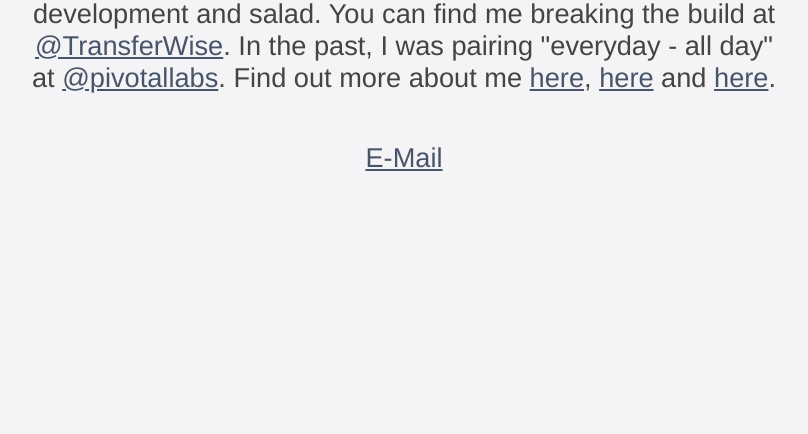
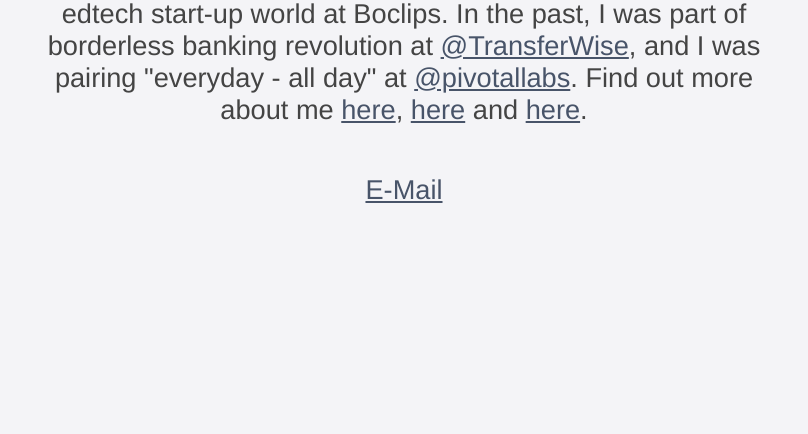
Before and after one commit to bengro/bengro.github.io, a plain HTML site: page index.html in a window 1280 px wide. Shown: the part 366-800 px from the top of the page, without its empty margins (236-1044 px from the left). Drawn offline with Linux system fonts and the light colour scheme.

Commit message:
Update about me

```diff
--- a/index.html
+++ b/index.html
@@ -2,7 +2,7 @@
 
 I <span class="special-char">♡</span> computer science, full stack, software craftsmanship, agile development and salad.
 
-You can find me breaking the build at <a href="https://twitter.com/TransferWise">@TransferWise</a>. In the past, I was pairing "everyday - all day" at <a href="https://twitter.com/pivotallabs">@pivotallabs</a>.
+I'm currently taking a plunge into the edtech start-up world at Boclips. In the past, I was part of borderless banking revolution at <a href="https://twitter.com/TransferWise">@TransferWise</a>, and I was pairing "everyday - all day" at <a href="https://twitter.com/pivotallabs">@pivotallabs</a>.
 Find out more about me <a href="https://github.com/bengro">here</a>, <a href="https://twitter.com/_bengro">here</a> and  <a href="https://www.linkedin.com/in/bengro">here</a>.
 
 </div>
```
